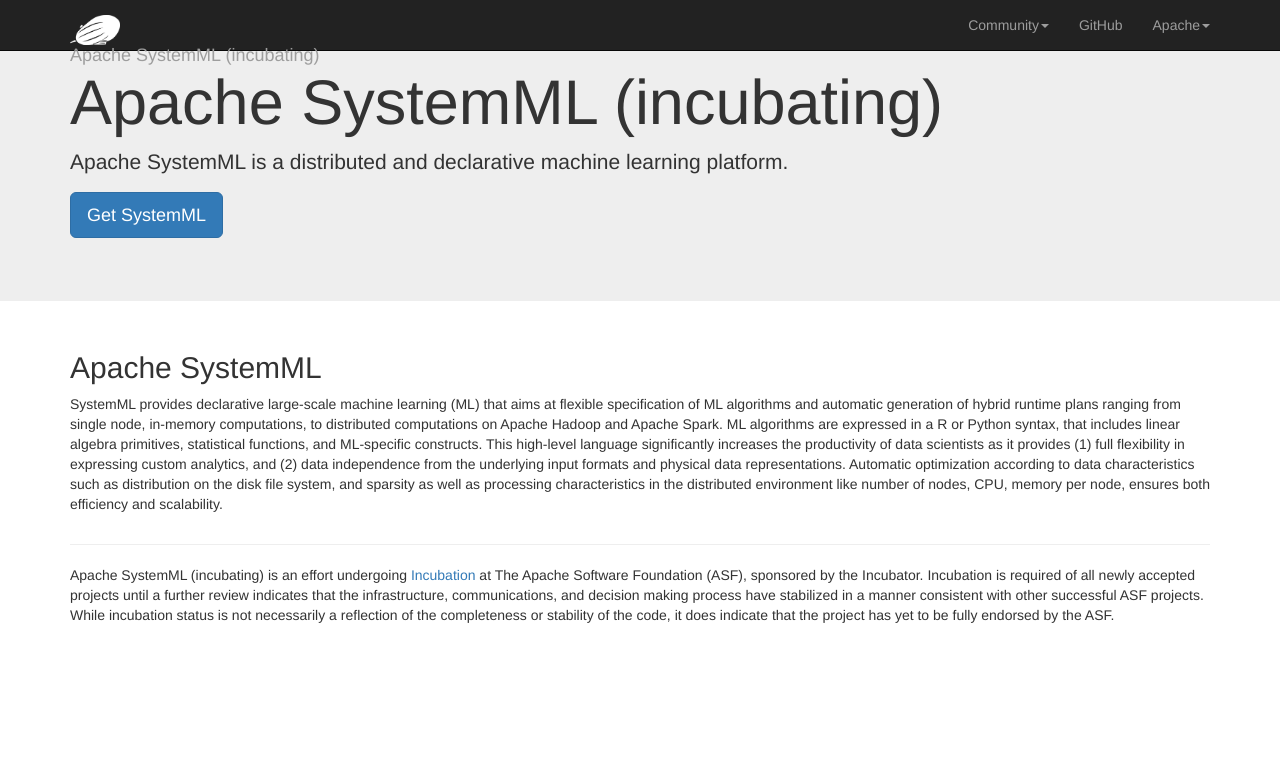
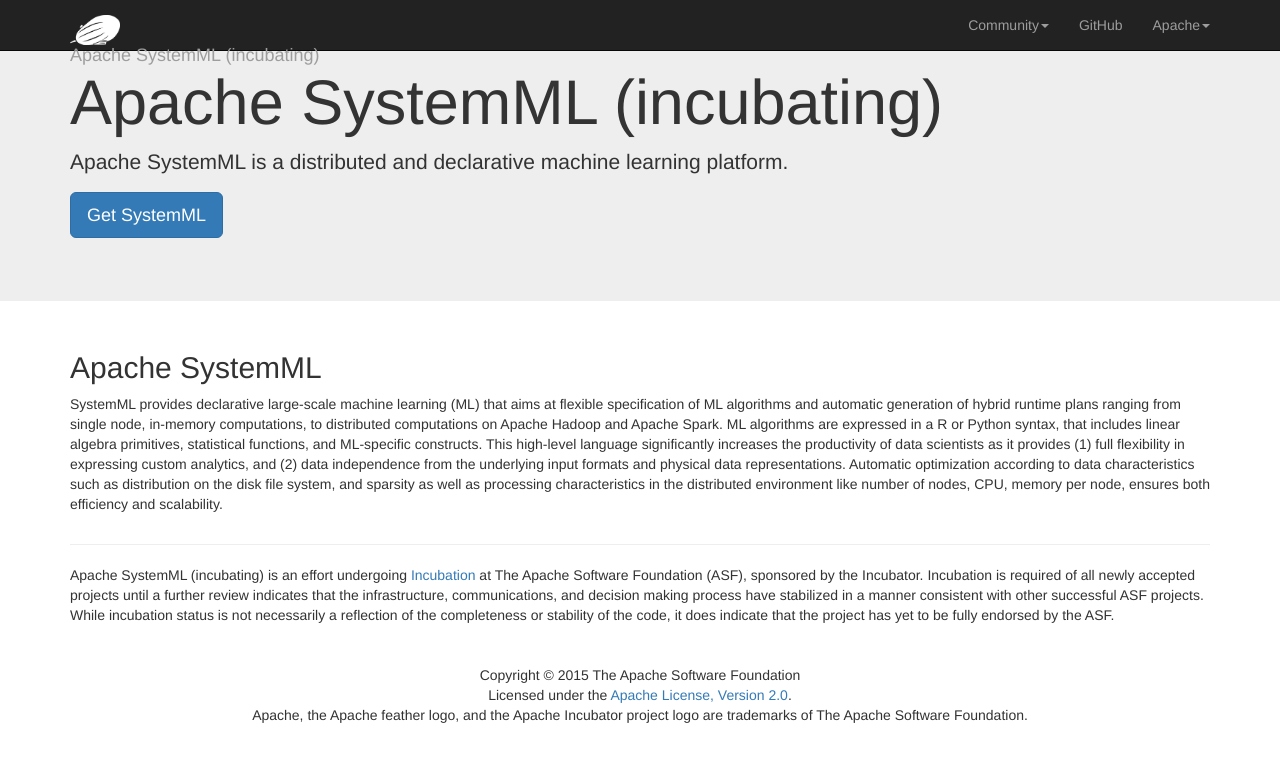
Before and after one commit to apache/apache-website-template, a Jekyll site: the page built from index.md, in a window 1280 px wide. Shown: the top 762 px of the page. Built offline with Jekyll 4.4.1, drawn with Linux system fonts in a browser that asks for light colours; nearby versions of some CDN libraries; library files that are not in the unit come from our copies.

Commit message:
Add Copyright and TM statements to the website

```diff
--- a/_includes/themes/apache/footer.html
+++ b/_includes/themes/apache/footer.html
@@ -6,6 +6,14 @@
       {% if site.data.project.podling %}
       {{ site.data.project.name }} is an effort undergoing <a href="https://incubator.apache.org/index.html">Incubation</a> at The Apache Software Foundation (ASF), sponsored by the Incubator. Incubation is required of all newly accepted projects until a further review indicates that the infrastructure, communications, and decision making process have stabilized in a manner consistent with other successful ASF projects. While incubation status is not necessarily a reflection of the completeness or stability of the code, it does indicate that the project has yet to be fully endorsed by the ASF.
       {% endif %}
+      <div style="text-align:center">
+          <br><br>
+          Copyright © 2015 The Apache Software Foundation
+          <br>
+          Licensed under the <a href="http://www.apache.org/licenses/LICENSE-2.0">Apache License, Version 2.0</a>.
+          <br>
+          Apache, the Apache feather logo{% if site.data.project.podling %}, and the Apache Incubator project logo{% endif %} are trademarks of The Apache Software Foundation.
+      </div>
     </div>
 
   </div>
```
